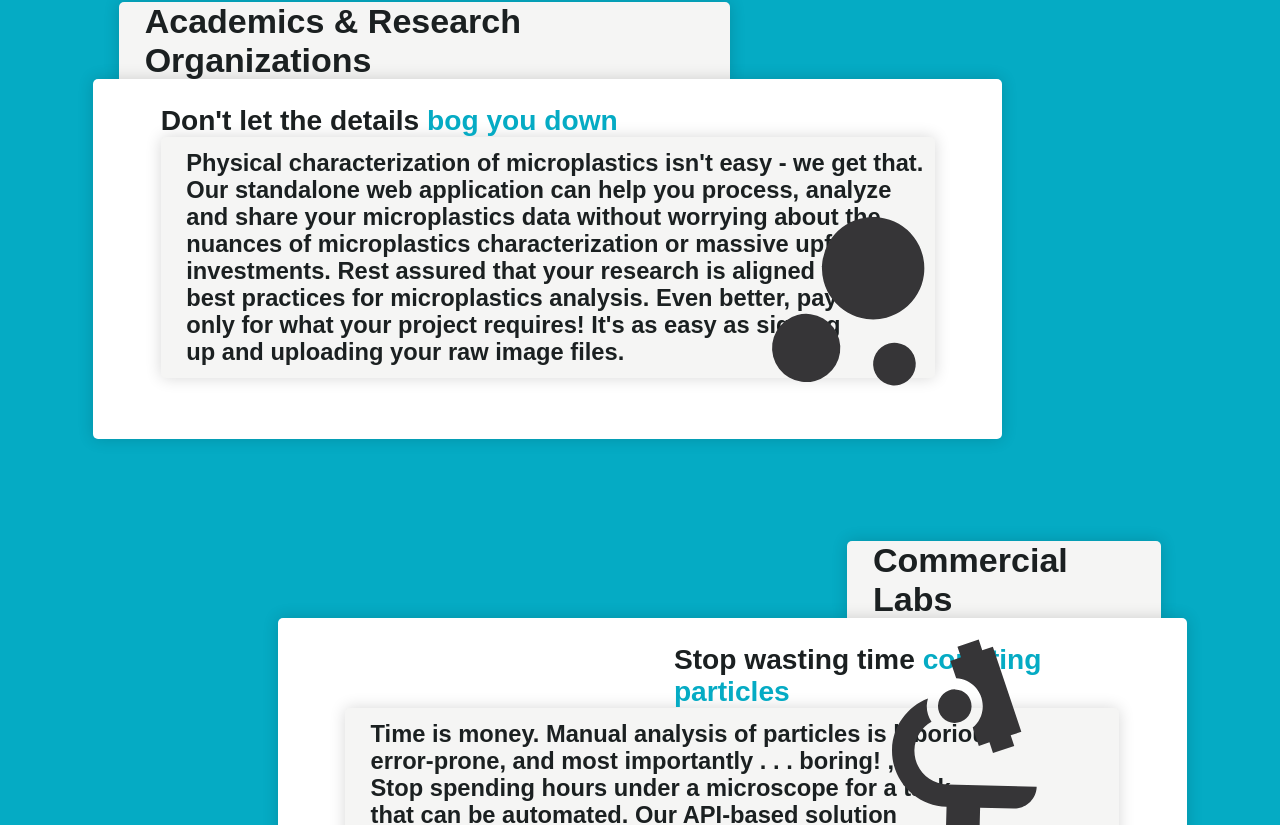
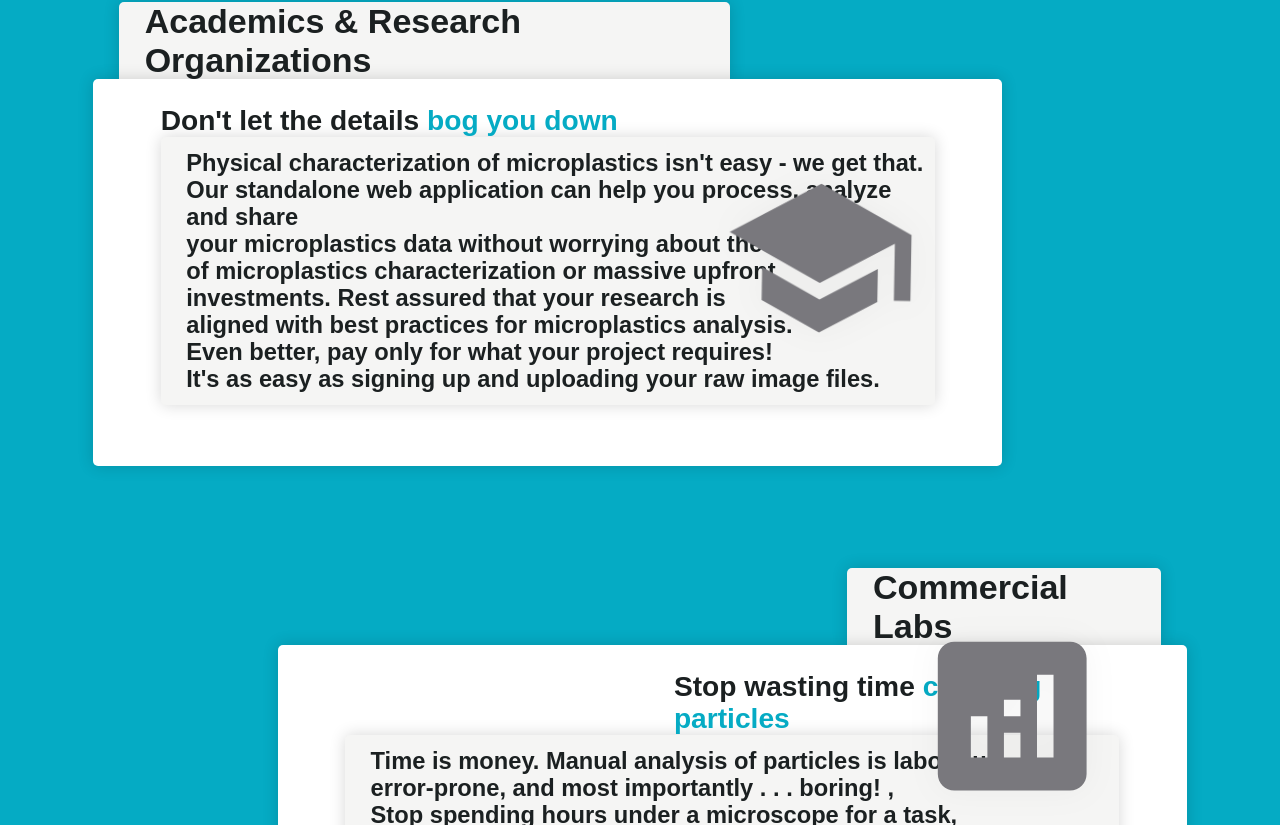
Before and after one commit to AbbaTek-Group/mp-connect, a React (Create React App) app in the folder mp-connect/: page / in a window 1280 px wide. Shown: the part 1775-2600 px from the top of the page. Built offline with nearby package versions, Linux system fonts and the light colour scheme; a web font is replaced by a local one.

Commit message:
TextCard Tweaks

```diff
--- a/mp-connect/src/components/landing/content/TextCard.tsx
+++ b/mp-connect/src/components/landing/content/TextCard.tsx
@@ -34,13 +34,13 @@ export const TextCard = ({ id }: TextCardProps) => {
           Physical characterization of microplastics isn't easy -
           <b> we get that. </b>
           <br />
-          Our standalone web application can help you process, analyze
-          <br /> and share your microplastics data without worrying about the
-          <br /> nuances of microplastics characterization or massive upfront
-          <br /> investments. Rest assured that your research is aligned with
-          <br /> best practices for microplastics analysis. Even better, pay
-          <br /> only for what your project requires! It's as easy as signing
-          <br /> up and uploading your raw image files.
+          Our standalone web application can help you process, analyze and share
+          <br /> your microplastics data without worrying about the nuances
+          <br /> of microplastics characterization or massive upfront
+          <br /> investments. Rest assured that your research is
+          <br /> aligned with best practices for microplastics analysis.
+          <br /> Even better, pay only for what your project requires!
+          <br /> It's as easy as signing up and uploading your raw image files.
         </>
       );
     } else {
--- a/mp-connect/src/components/landing/content/ThirdDivContent.tsx
+++ b/mp-connect/src/components/landing/content/ThirdDivContent.tsx
@@ -1,6 +1,6 @@
 import { Box, Button } from "@mui/material";
-import BubbleChartIcon from "@mui/icons-material/BubbleChart";
-import BiotechIcon from "@mui/icons-material/Biotech";
+import SchoolIcon from "@mui/icons-material/School";
+import AnalyticsIcon from "@mui/icons-material/Analytics";
 import { TextCard } from "./TextCard";
 // import micro from "./img/micro.png";
 import { inline } from "../../../styles";
@@ -8,8 +8,8 @@ import { inline } from "../../../styles";
 export const ThirdDivContent = () => {
   return (
     <Box sx={inline.thirdDivSx.container}>
-      <BubbleChartIcon sx={inline.thirdDivSx.topIcon} />
-      <BiotechIcon sx={inline.thirdDivSx.bottomIcon} />
+      <SchoolIcon sx={inline.thirdDivSx.topIcon} />
+      <AnalyticsIcon sx={inline.thirdDivSx.bottomIcon} />
       <Box>
         <TextCard id={"top"} />
         <TextCard id={"bottom"} />
--- a/mp-connect/src/styles/inline.ts
+++ b/mp-connect/src/styles/inline.ts
@@ -290,18 +290,19 @@ export const thirdDivSx = {
   topIcon: {
     position: "absolute",
     ml: "49vw",
-    mt: "20vw",
-    transform: "rotate(-15deg)",
-    color: palette.slate,
-    fontSize: "20vw",
+    mt: "18.25vw",
+    transform: "rotate(1deg)",
+    color: palette.grey,
+    fontSize: "15.5vw",
+    filter: "drop-shadow(0px 0px 16px rgb(0 0 0 / 0.04))",
   },
   bottomIcon: {
     position: "absolute",
-    ml: "58vw",
+    ml: "64vw",
     mt: "54vw",
-    transform: "rotate(1.5deg)",
-    color: palette.slate,
-    fontSize: "21vw",
+    color: palette.grey,
+    fontSize: "15.5vw",
+    filter: "drop-shadow(0px 0px 16px rgb(0 0 0 / 0.04))",
   },
   textCard: {
     title: {
```
